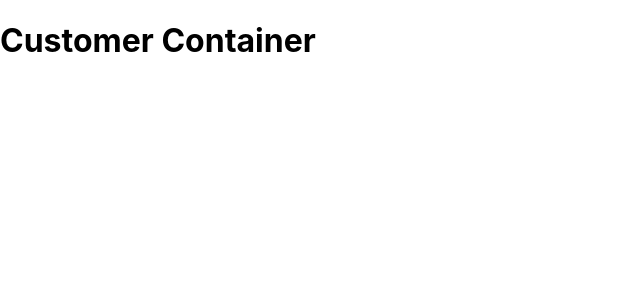
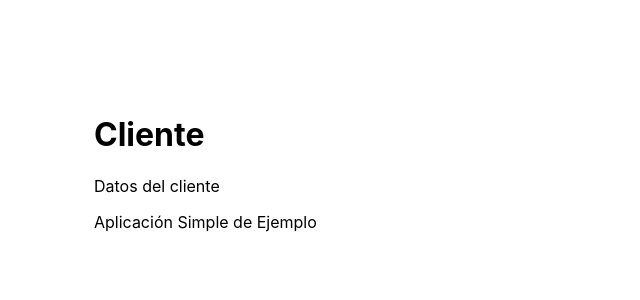
Before and after one commit to 21raknar/CustomersApp, a React (Create React App) app: page /customers/27000000 in a window 1280 px wide. Shown: the top 300 px of the page, without its empty margins (0-640 px from the left). Built offline with nearby package versions, Linux system fonts and the light colour scheme.

Commit message:
Vid. 180

```diff
--- a/src/App.js
+++ b/src/App.js
@@ -3,6 +3,7 @@
 import "./App.css";
 import HomeContainer from "./containers/HomeContainer";
 import CustomersContainer from "./containers/CustomersContainer";
+import CustomerContainer from "./containers/CustomerContainer";
 
 class App extends Component {
   renderHome = () => <HomeContainer />;
@@ -28,10 +29,7 @@
               path="/customers/new"
               component={this.renderCustomerNewContainer}
             />
-            <Route
-              path="/customers/:dni"
-              component={this.renderCostumerContainer}
-            />
+            <Route path="/customers/:dni" component={CustomerContainer} />
           </Switch>
         </div>
       </Router>
--- /dev/null
+++ b/src/containers/CustomerContainer.js
@@ -0,0 +1,21 @@
+import React, { Component } from "react";
+import { connect } from "react-redux";
+import PropTypes from "prop-types";
+import AppFrame from "../components/AppFrame";
+
+class CustomerContainer extends Component {
+  static propTypes = {};
+
+  render() {
+    return (
+      <div>
+        <AppFrame
+          header={`Cliente `}
+          body={<p>Datos del cliente</p>}
+        ></AppFrame>
+      </div>
+    );
+  }
+}
+
+export default connect()(CustomerContainer);
```
